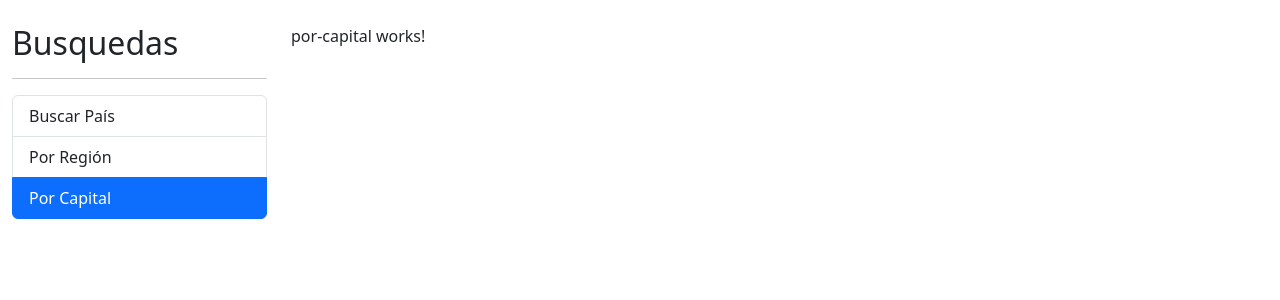
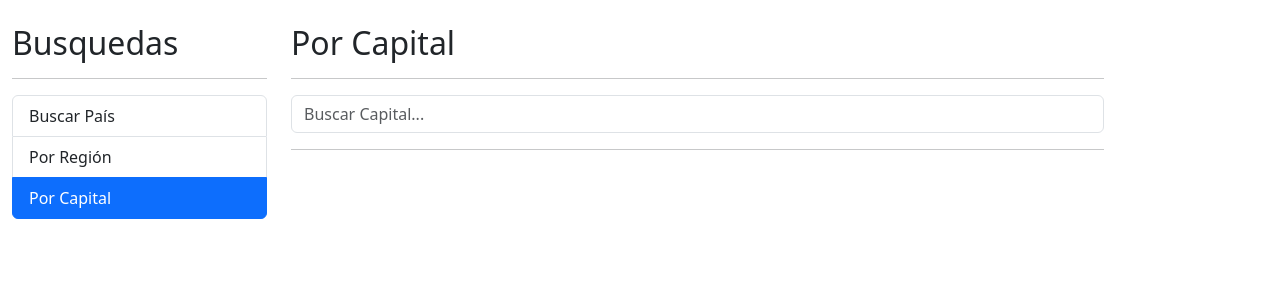
Before and after one commit to andreojeda/paisesApp, an Angular app: page /capital in a window 1280 px wide. Shown: the top 300 px of the page. Built offline with nearby package versions, Linux system fonts and the light colour scheme.

Commit message:
Por Capital

```diff
--- a/src/app/pais/components/pais-input/pais-input.component.html
+++ b/src/app/pais/components/pais-input/pais-input.component.html
@@ -4,5 +4,5 @@
            class="form-control"
            [(ngModel)]="termino"
            (input)="teclaPresionada( )"
-           placeholder="Buscar pais..."/>
+           [placeholder]="placeholder"/>
 </form>
--- a/src/app/pais/components/pais-input/pais-input.component.ts
+++ b/src/app/pais/components/pais-input/pais-input.component.ts
@@ -1,4 +1,4 @@
-import { Component, EventEmitter, OnInit, Output } from '@angular/core';
+import { Component, EventEmitter, Input, OnInit, Output } from '@angular/core';
 import { debounceTime, Subject } from 'rxjs';
 
 @Component({
@@ -10,6 +10,8 @@
 
   @Output() onEnter: EventEmitter<string> = new EventEmitter();
   @Output() onDebounce: EventEmitter<string>= new EventEmitter();
+
+  @Input() placeholder: string = '';
 
   debouncer: Subject<string> = new Subject();
 
--- a/src/app/pais/components/pais-tabla/pais-tabla.component.html
+++ b/src/app/pais/components/pais-tabla/pais-tabla.component.html
@@ -14,7 +14,7 @@
             <td>
                 <img class="small-flag" [src]="pais.flags.svg" alt="" >
             </td>
-            <td>{{pais.name.common || pais.name.official}}</td>
+            <td>{{pais.capital}},{{pais.name.common || pais.name.official}}</td>
             <td>{{pais.population | number}}</td>
             <td><a [routerLink]="['/pais', pais.cca2]">Ver...</a></td>
         </tr>
--- a/src/app/pais/pages/por-capital/por-capital.component.html
+++ b/src/app/pais/pages/por-capital/por-capital.component.html
@@ -1 +1,26 @@
-<p>por-capital works!</p>
+<h2>Por Capital</h2>
+<hr>
+<div class="row">
+    <div class="col">
+       <app-pais-input
+        (onEnter)="buscar( $event )"
+        placeholder="Buscar Capital..."
+       >
+    </app-pais-input>
+    </div>
+</div>
+
+<hr>
+
+<div *ngIf="hayError"
+class="alert alert-danger">
+    No se encontró nada con el termino {{ termino }}
+</div>
+<div *ngIf="paises.length > 0" class="row">
+    <div class="col">
+
+        <app-pais-tabla [paises]="paises"></app-pais-tabla>
+
+    </div>
+
+</div>
--- a/src/app/pais/pages/por-capital/por-capital.component.ts
+++ b/src/app/pais/pages/por-capital/por-capital.component.ts
@@ -1,4 +1,6 @@
 import { Component } from '@angular/core';
+import { Country } from '../../interfaces/pais.interface';
+import { PaisService } from '../../services/pais.service';
 
 @Component({
   selector: 'app-por-capital',
@@ -6,4 +8,25 @@
 })
 export class PorCapitalComponent {
 
+  termino: string = '';
+  hayError: boolean = false;
+  paises: Country[] = [];
+
+  constructor( private paisService: PaisService ) { }
+
+  buscar( termino: string ){
+
+    this.hayError = false;
+    this.termino = termino;
+
+    this.paisService.buscarCapital( this.termino )
+      .subscribe({
+        next: (paises) => {
+          this.paises = paises;
+        },
+        error: (e) => { this.hayError = true;
+                        this.paises = [];
+        }
+        });
+  }
 }
--- a/src/app/pais/pages/por-pais/por-pais.component.html
+++ b/src/app/pais/pages/por-pais/por-pais.component.html
@@ -5,6 +5,7 @@
        <app-pais-input
         (onEnter)="buscar( $event )"
         (onDebounce)="sugerencias( $event )"
+        placeholder="Buscar País..."
        >
     </app-pais-input>
     </div>
--- a/src/app/pais/services/pais.service.ts
+++ b/src/app/pais/services/pais.service.ts
@@ -19,4 +19,10 @@
     return this.http.get<Country[]>( url );
   }
 
+  buscarCapital( termino: string ): Observable<Country[]>{
+    const url = `${ this.apiUrl }/capital/${ termino }`;
+
+    return this.http.get<Country[]>( url );
+  }
+
 }
```
